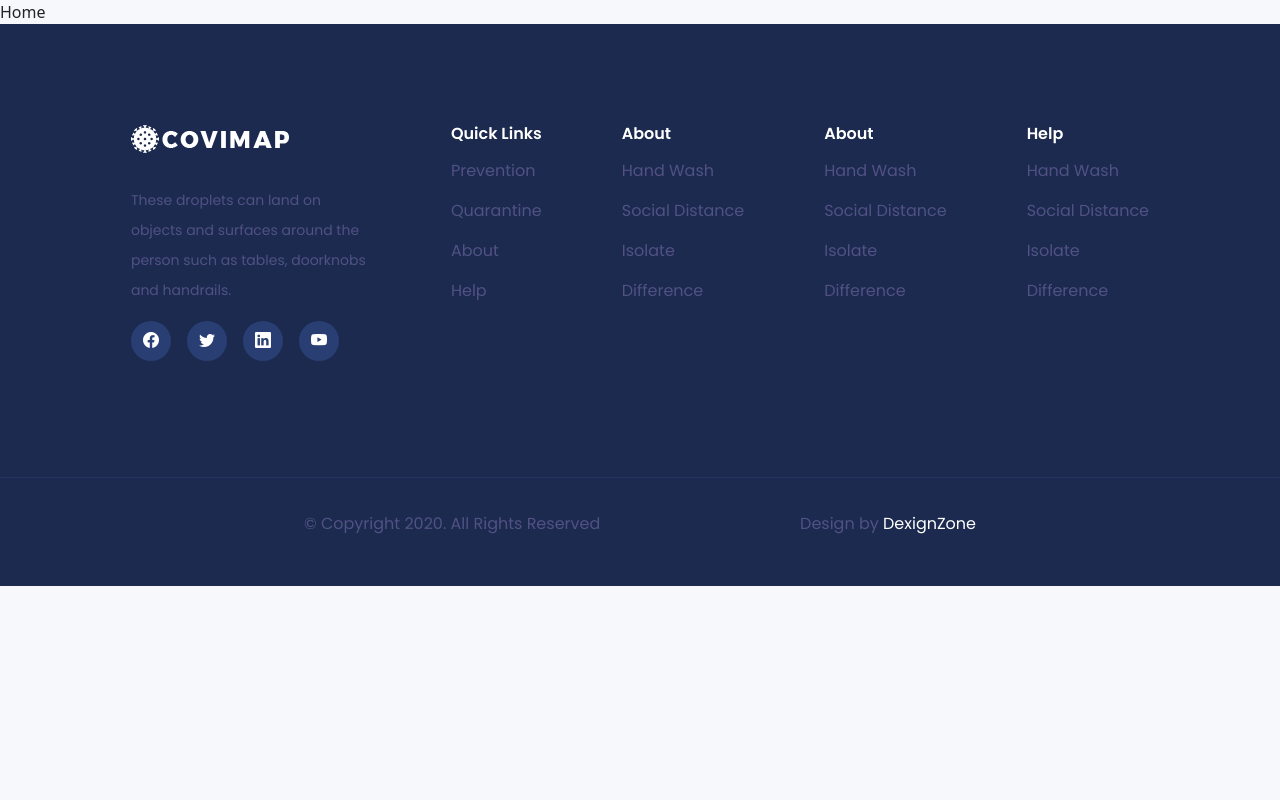
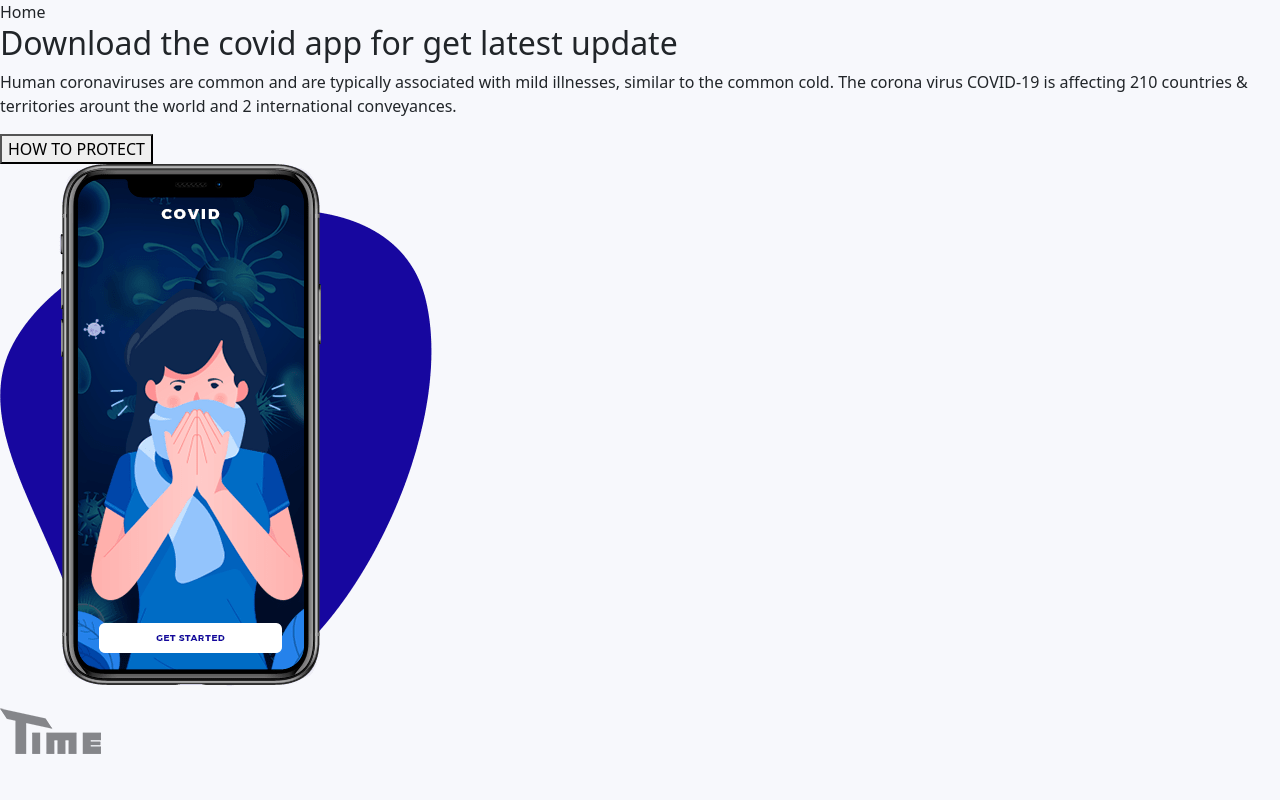
Before and after one commit to Anuskota/P6-COVID-TRACKER, a React (Vite) app: page / in a window 1280 px wide. Shown: the top 800 px of the page. Built offline with nearby package versions, Linux system fonts and the light colour scheme.

Commit message:
Update import routes in branch feature/headerHomePage

```diff
--- a/src/components/molecules/navbarTracker/Navbar.jsx
+++ b/src/components/molecules/navbarTracker/Navbar.jsx
@@ -1,5 +1,5 @@
 import "./navbar.css"
-import coronavirus from "../../assets/img/coronavirus.png"
+import coronavirus from "../../../assets/img/coronavirus.png"
 import 'bootstrap/dist/css/bootstrap.min.css';
 import 'bootstrap-icons/font/bootstrap-icons.css';
 
--- a/src/pages/Home.jsx
+++ b/src/pages/Home.jsx
@@ -1,9 +1,11 @@
 import Footer from "../components/molecules/footer/Footer"
+import Header from "../components/molecules/headerHomePage/Header";
 
 const Home = () => {
   return (
     <>
     <div>Home</div>
+    <Header/>
     <Footer/>
     </>
   )
--- a/src/pages/Tracker0.jsx
+++ b/src/pages/Tracker0.jsx
@@ -1,4 +1,4 @@
-import Navbar from '../components/molecules/Navbar.jsx';
+import Navbar from '../components/molecules/navbarTracker/Navbar.jsx';
 import Tracker0Mol from '../components/molecules/tracker0-mol/Tracker0Mol.jsx';
 import '../App.css';
 
--- a/src/pages/Tracker3.jsx
+++ b/src/pages/Tracker3.jsx
@@ -1,5 +1,5 @@
 
-import Navbar from '../components/molecules/Navbar.jsx';
+import Navbar from '../components/molecules/navbarTracker/Navbar.jsx';
 import Tracker0Mol from '../components/molecules/tracker0-mol/Tracker0Mol.jsx';
 import Tracker3Mol from '../components/molecules/tracker3-mol/Tracker3Mol.jsx';
 
```
